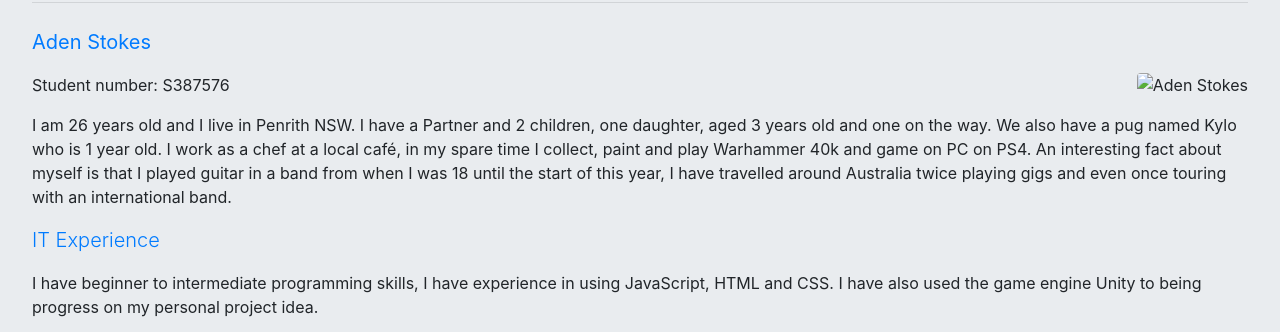
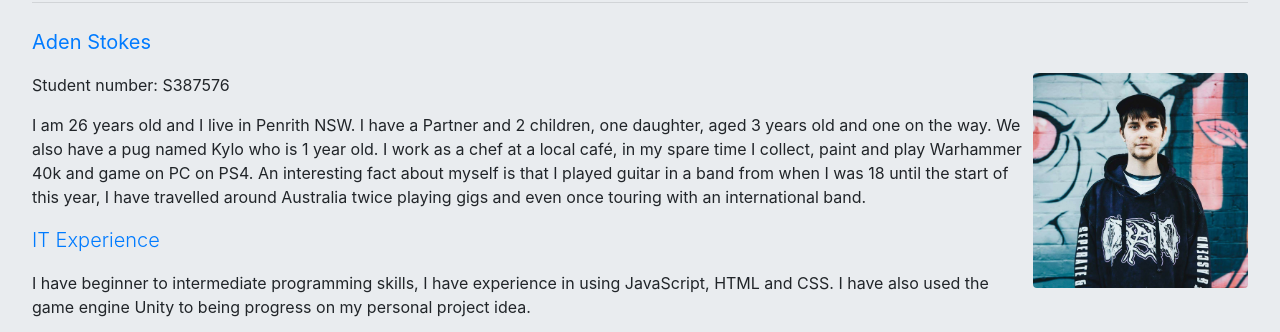
Before and after one commit to myamyintzuthant/A2-17, a plain HTML site: page index.html in a window 1280 px wide. Shown: the part 209-541 px from the top of the page. Drawn offline with nearby package versions, Linux system fonts and the light colour scheme.

Commit message:
Update index.html

```diff
--- a/index.html
+++ b/index.html
@@ -47,7 +47,7 @@
 
 
 <p class="lead text-primary"><strong>Aden Stokes</strong></p>
-    <img src="ResizePic to maybe 215x215.jpg" alt="Aden Stokes" class="rounded float-right">
+    <img src="aden.jpg" alt="Aden Stokes" height= "215" width="215" class="rounded float-right">
     <p>Student number: S387576</p>
     <p>I am 26 years old and I live in Penrith NSW. I have a Partner and 2 children, one daughter, aged 3 years old and one on the way. We also have a pug named Kylo who is 1 year old. I work as a chef at a local café, in my spare time I collect, paint and play Warhammer 40k and game on PC on PS4. An interesting fact about myself is that I played guitar in a band from when I was 18 until the start of this year, I have travelled around Australia twice playing gigs and even once touring with an international band.</p>
     <p class="lead text-primary">IT Experience</p>
```
